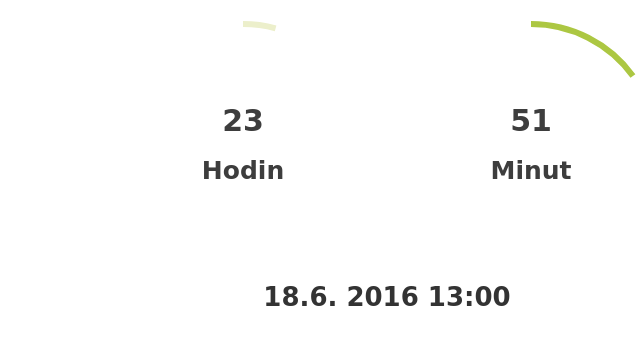
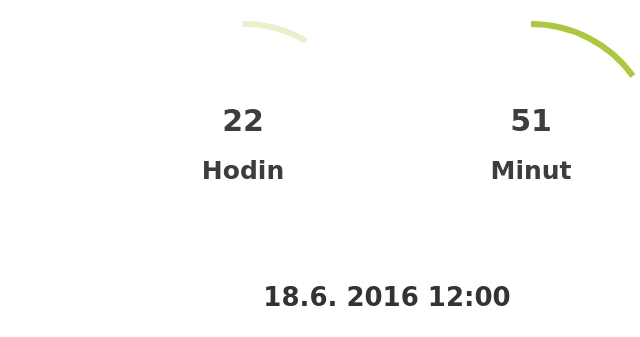
Before and after one commit to kozakhonza/svatba-slunivkovi, a plain HTML site: page index.html in a window 1280 px wide. Shown: the part 766-1103 px from the top of the page, 253-893 px from the left. Drawn offline with nearby package versions, Linux system fonts and the light colour scheme; some packages are replaced by stand-ins of ours; a web font is replaced by a local one.

Commit message:
uprava data

```diff
--- a/index.html
+++ b/index.html
@@ -117,7 +117,7 @@
                     </div><!-- /.wrap -->
                 </div><!-- /.clock-item -->
             </div><!-- /.clock -->
-            <div class="date-time">18.6. 2016 13:00</div>
+            <div class="date-time">18.6. 2016 12:00</div>
     </div>
     <div class="frame title" style="background-color: #541F6E">Kde</div>
     <div class="frame" style="height: 500px">
@@ -166,7 +166,7 @@
         'use strict';
         var time = new Date().getTime() / 1000;
         $('.countdown').final_countdown({
-            'end': 1466247600,
+            'end': 1466244000,
             'now': time
         });
     });
```
